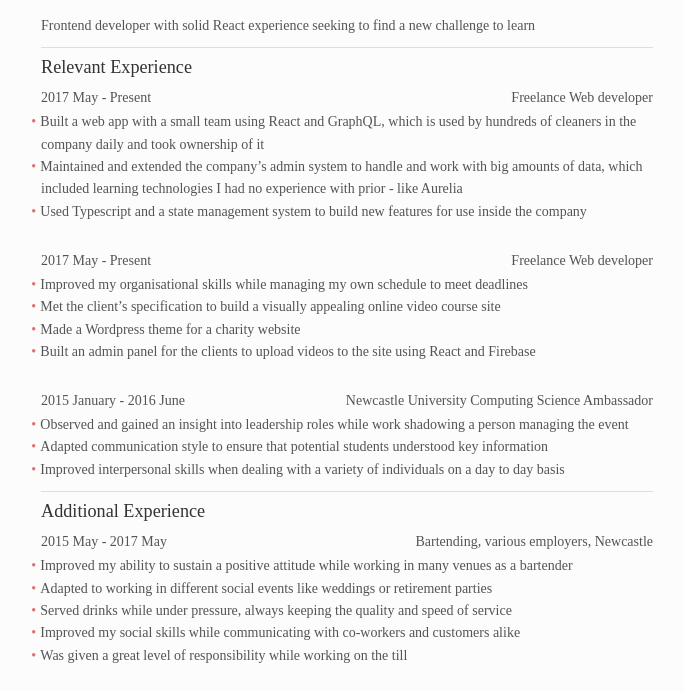
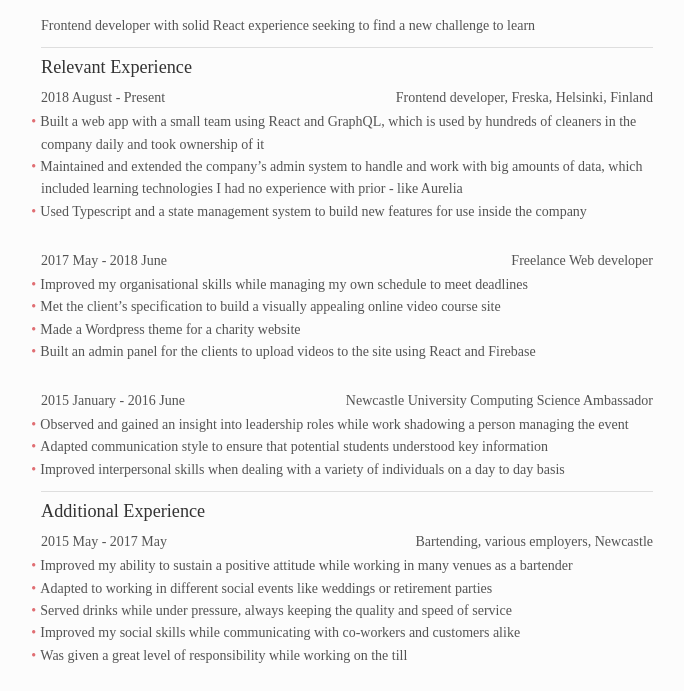
Before and after one commit to egloo8/egloo8.github.io, a plain HTML site: page index.html in a window 1280 px wide. Shown: the part 54-745 px from the top of the page, without its empty margins (293-977 px from the left). Drawn offline with Linux system fonts and the light colour scheme.

Commit message:
Update index.html

```diff
--- a/index.html
+++ b/index.html
@@ -17,8 +17,8 @@
         <hr>
         <h2>Relevant Experience</h2>
         <p>
-            <b>2017 May - Present</b>
-            <b id='right'>Freelance Web developer</b>
+            <b>2018 August - Present</b>
+            <b id='right'>Frontend developer, Freska, Helsinki, Finland</b>
         </p>
         <ul>
             <li>Built a web app with a small team using React and GraphQL, which is used by hundreds of cleaners in the company daily and took ownership of it
@@ -30,7 +30,7 @@
         </ul>
         <br>
         <p>
-            <b>2017 May - Present</b>
+            <b>2017 May - 2018 June</b>
             <b id='right'>Freelance Web developer</b>
         </p>
         <ul>
```
